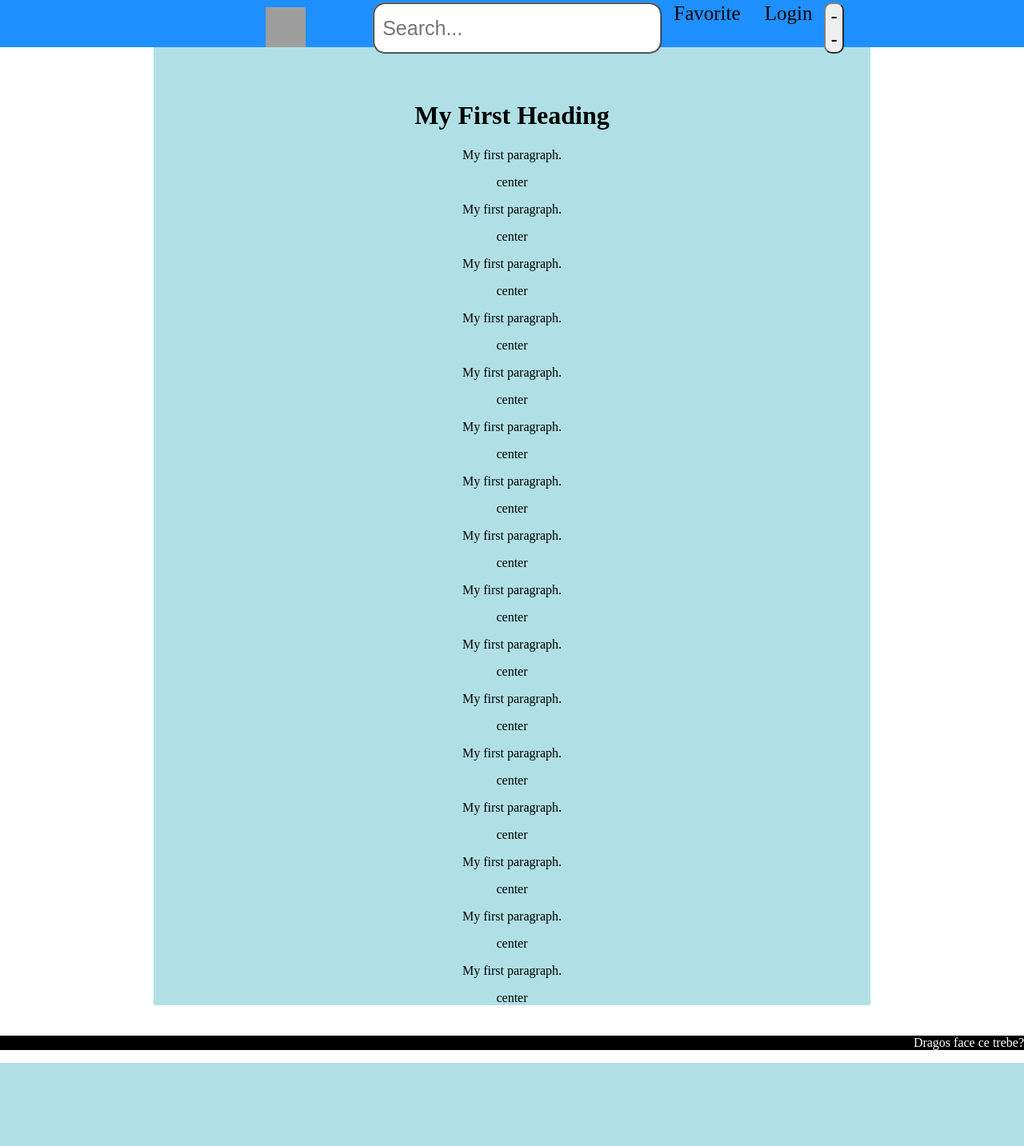
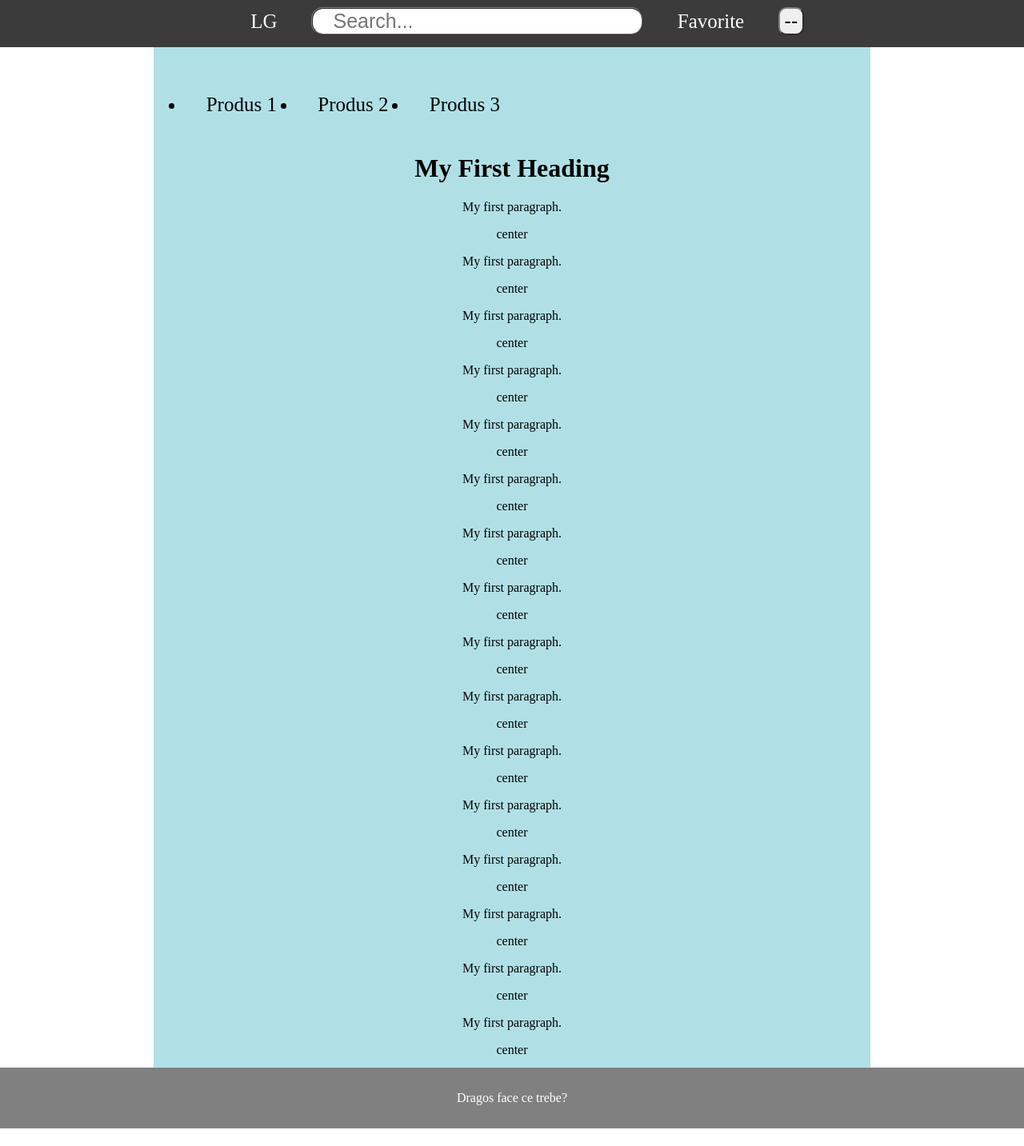
Before and after one commit to silviuilas/CompIt, a PHP site: page / in a window 1280 px wide. Shown: the whole page at 80% size. Before the commit the page ends 1329 px from the top, so only its background shows below. Run offline with PHP 8.4, Linux system fonts and the light colour scheme; grey boxes are pictures that could not be loaded.

Commit message:
Drop, login page(justuser)

```diff
--- a/html/CSS/search.css
+++ b/html/CSS/search.css
@@ -1,6 +1,6 @@
 
 .navbar{
-	background-color:dodgerblue;
+	background-color:#3b3b3b;
 	text-align: center;
 	position: sticky;
 	top: 0;
@@ -12,15 +12,15 @@
 }
 
 .navbar a{
-	color: black;
+	color: white;
 	text-align: center;
 	padding-left: 3%;
 	padding-right: 3%;
 	font-size: 25px;
 	text-decoration:none;
-	border-color:gray;
 	border-radius: 10px;
 }
+
 .navbar button{
 	display: inline-block;
   	font-size: 25px;
@@ -29,7 +29,7 @@
 
 }
 .navbar a:hover{
-	background-color: #ddd;
+	background-color: white;
 	color:black;
 }
 
@@ -46,12 +46,40 @@
 	border-radius: 15px;
 	font-size: 25px;
 }
+.dropbtn{
+}
 .dropdown
 {
+	position:relative;
 	display:inline-block;
 }
+.dropcontent{
+	display:none;
+	position:absolute;
+	min-width: 160px;
+  	box-shadow: 0px 8px 16px 0px rgba(0,0,0,0.2);
+	z-index:1;
 
+}
+.dropcontent a{
+	color: white;
+	padding-top:5%;
+	padding-bottom:5%;
+	text-decoration: none;
+	display: block;
 
+}
+.dropcontent a:hover {
+	background-color: white;
+}
+.dropdown:hover .dropcontent {
+  display: block;
+  background-color:#3b3b3b;
+  border-radius: 15px;
+}
+.dropdown:hover .dropbtn {
+  background-color: gray;
+}
 body {
  	width:100%;
  	height: 100%;
@@ -61,37 +89,55 @@ body {
  	min-height: 100%;
 
 }
-
-.main{
+.oferte{
 	transform: translate(0px,-22px);
+	list-style-type: none;
+	overflow: hidden;
 	padding-top:5%;
+	padding-bottom:1%;
 	margin-right: 15%;
  	margin-left: 15%;
  	text-align:center;
  	background-color:powderblue;
- 	height:100%;
- 	margin-bottom:0;
+ 	max-height:100%;
+}
+.oferte li
+{
+	float: left;
+  	text-align: center;
+  	padding-left: 3%;
+  	padding-right: 3%;
+  	font-size:25px;
+}
+.main{
+	transform: translate(0px,-22px);
+	padding-top:1%;
+	padding-bottom:1%;
+	margin-right: 15%;
+ 	margin-left: 15%;
+ 	text-align:center;
+ 	background-color:powderblue;
+ 	max-height:100%;
+}
+.footer{
+	transform: translate(0px,-22px);
+	padding-top:1%;
+	padding-bottom:1%;
+	text-align:center;
+	background-color:gray;
+	color:white;
+	max-height:100%;
+	margin:0;
 
 }
-.footer{
-	text-align:right;
-	background-color:black;
-	color:white;
+.navbar img
+{
+	top:5px;
+	padding-left: 3%;
+	padding-right: 3%;
+	max-height:35px;
 
 }
-.logo
-{
-	height: 50px;
-	width: 50px;
-	display:inline-block;
-	transform: translate(-30px,0px);
-}
-.moveup
-{
-	transform: translate(50px,-15px);
-	display:inline-flex;
-}
-
 @media only screen and (max-width:1000px)
 {
 	.main{
--- a/html/html_files/header.php
+++ b/html/html_files/header.php
@@ -2,22 +2,26 @@
 
 
 <html lang="en">
-
 <head>
     <meta name="viewport" content="width=device-width, initial-scale=1.0">
     <link rel="stylesheet" href="../CSS/search.css">
     <link rel="icon" href="https://cdn4.iconfinder.com/data/icons/money-and-finance/512/find-512.png">
     <title>COMP IT</title>
+
     <nav class="navbar" >
-            <img class="logo" src="https://cdn4.iconfinder.com/data/icons/money-and-finance/512/find-512.png">
-            <div class="moveup">
+
+            <a href="../html/main.html">LG</a>
             <input type="text" placeholder="Search...">
-                <a href="#">Favorite</a>
-                <a href="#">Login</a>
-                <div class="dropdown">
-                    <button class="dropbtn"> --
-                    </button>
-                </div>
+            <a href="#">Favorite</a>
+            <div class="dropdown">
+                <button class="dropbtn"> --
+                </button>
+                <div class="dropcontent">
+                    <a href="#">Categorii</a>
+                    <a href="../html/login.html">Login</a>
+                    <a href="#">Sign Up</a>
+                    <a href="#">Your Opinion</a>
+                <div>
             </div>
     </nav>
 </head>
--- a/html/html_files/index.php
+++ b/html/html_files/index.php
@@ -1,7 +1,14 @@
 
 
    <body class="container" >
-          <div class="main">
+        <div class="oferte">
+                <ul>
+                    <li>Produs 1</li>
+                    <li>Produs 2</li>
+                    <li>Produs 3</li>
+                </ul>
+        </div>
+        <div class="main">
                 <h1>My First Heading</h1>
                 <p>My first paragraph.</p>center
                 <p>My first paragraph.</p>center
@@ -23,6 +30,5 @@
         <div class="footer">
                 <p>Dragos face ce trebe? </p>
         </div>
-
     </body>
 </html>
```
Also changed, not shown: html/html_files/login.html (added, +32 -0 lines).
